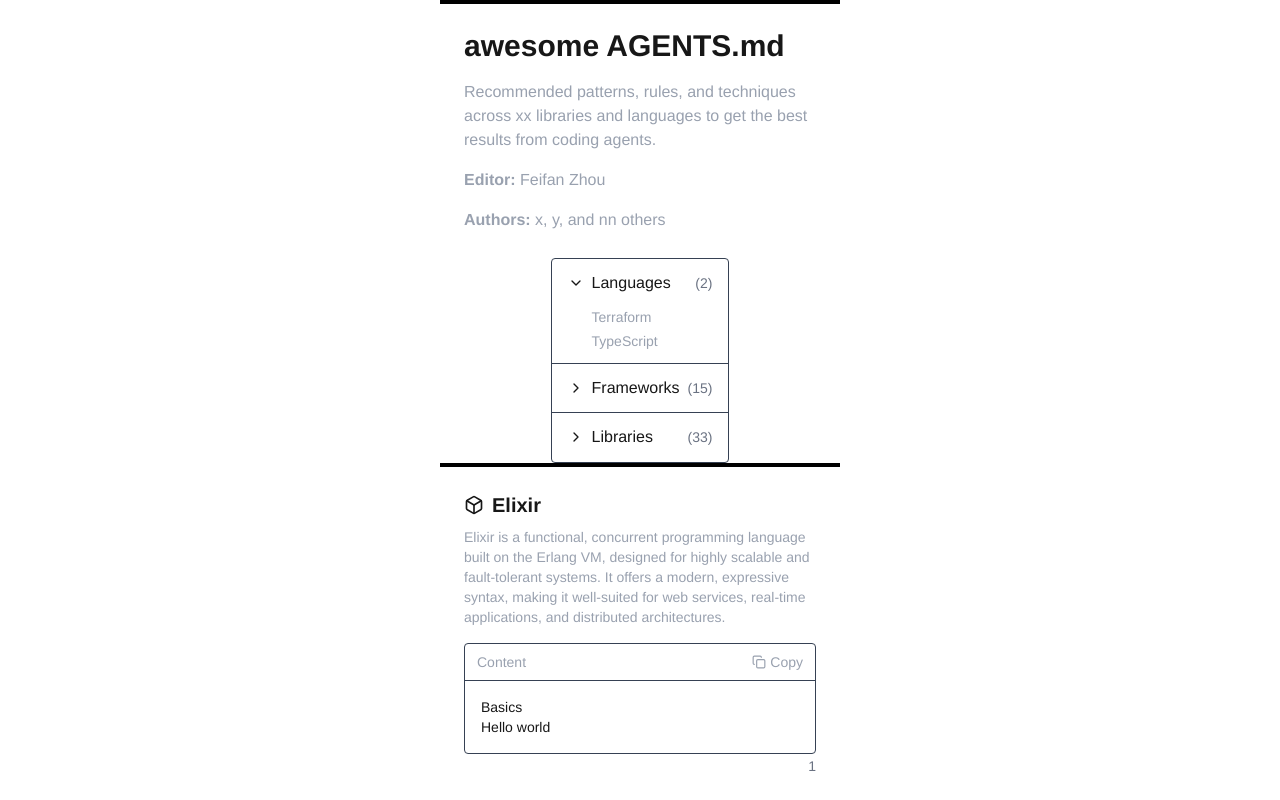
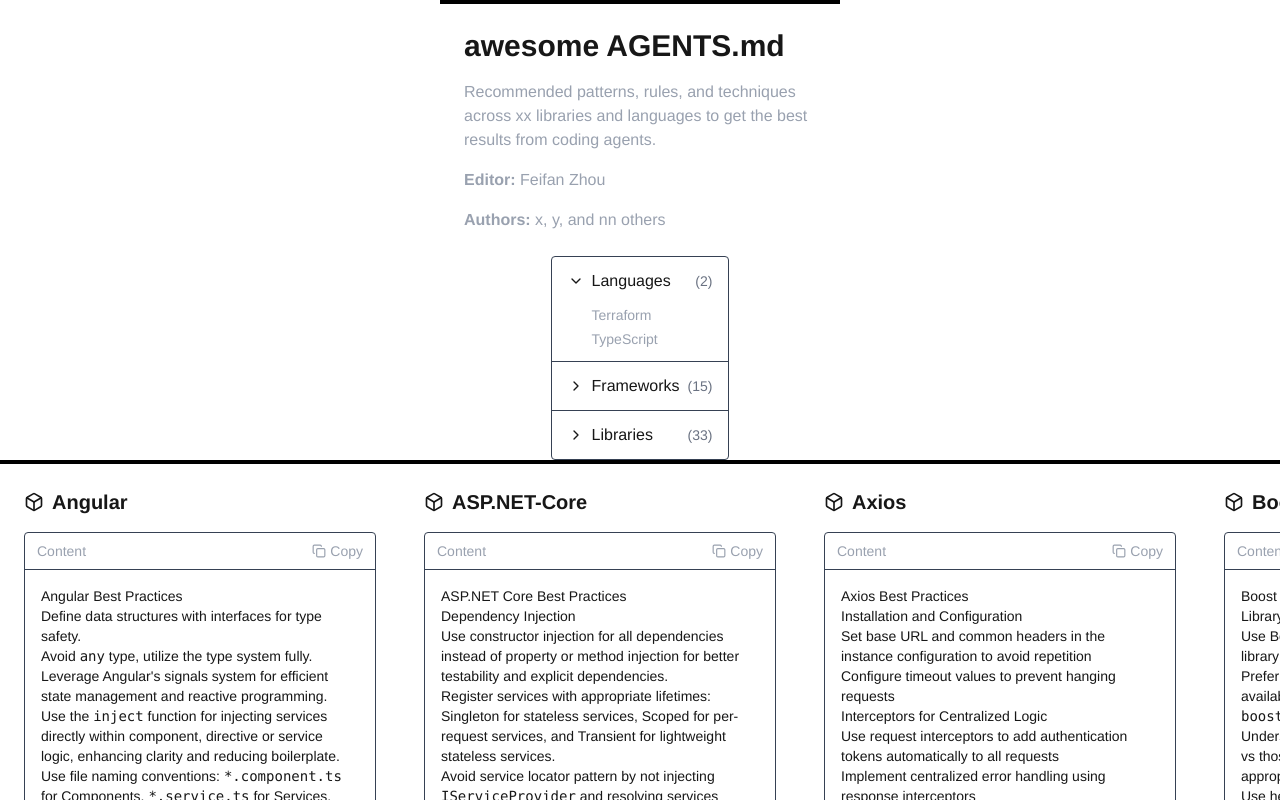
Before and after one commit to tanagram/awesomeagents.md, a Next.js app: page / in a window 1280 px wide. Shown: the top 800 px of the page. Built offline with nearby package versions, Linux system fonts and the light colour scheme.

Commit message:
Render a content card for every entry

```diff
--- a/package.json
+++ b/package.json
@@ -15,7 +15,8 @@
   "dependencies": {
     "next": "16.0.5",
     "react": "19.2.0",
-    "react-dom": "19.2.0"
+    "react-dom": "19.2.0",
+    "react-markdown": "^10.1.0"
   },
   "devDependencies": {
     "@tailwindcss/postcss": "^4",
--- a/src/app/page.tsx
+++ b/src/app/page.tsx
@@ -1,28 +1,28 @@
+import Markdown from "react-markdown";
 import { ContentCard } from "@/components/ContentCard";
 import { TitleCard } from "@/components/TitleCard";
 import { TableOfContents } from "@/components/TableOfContents";
 import { getTableOfContentsData } from "@/lib/getTableOfContentsData";
+import { getContentEntries } from "@/lib/getContentEntries";
 
 export default async function Home() {
   const tocData = await getTableOfContentsData();
+  const contentEntries = await getContentEntries();
 
   return (
     <div className="grid min-h-screen justify-items-center">
       <TitleCard />
       <TableOfContents data={tocData} />
-      <ContentCard
-        title="Elixir"
-        description="Elixir is a functional, concurrent programming language built on the Erlang VM, designed for highly scalable and fault-tolerant systems. It offers a modern, expressive syntax, making it well-suited for web services, real-time applications, and distributed architectures."
-        content={
-          <div>
-            <h1>Basics</h1>{" "}
-            <ol>
-              <li>Hello world</li>
-            </ol>
-          </div>
-        }
-        pageNumber={1}
-      />
+      <div className="flex w-full flex-col gap-6 md:flex-row md:gap-0 md:overflow-x-auto">
+        {contentEntries.map((entry, index) => (
+          <ContentCard
+            key={`${entry.category}-${entry.name}`}
+            title={entry.name}
+            content={<Markdown>{entry.content}</Markdown>}
+            pageNumber={index + 1}
+          />
+        ))}
+      </div>
     </div>
   );
 }
--- a/src/components/ContentCard.tsx
+++ b/src/components/ContentCard.tsx
@@ -49,7 +49,7 @@
   };
 
   return (
-    <div className="flex h-full flex-col justify-between border-t-4 border-solid border-t-black p-6 md:max-w-[400px] dark:border-t-white">
+    <div className="flex h-full flex-col justify-between border-t-4 border-solid border-t-black p-6 md:w-[400px] md:shrink-0 dark:border-t-white">
       <div className="flex flex-col gap-4">
         <div className="flex flex-col gap-2">
           <div className="flex items-center gap-2">
--- /dev/null
+++ b/src/lib/getContentEntries.ts
@@ -0,0 +1,38 @@
+import fs from "fs";
+import path from "path";
+
+export type ContentCategory = "languages" | "frameworks" | "libraries";
+
+export interface ContentEntry {
+  name: string;
+  category: ContentCategory;
+  content: string;
+}
+
+export async function getContentEntries(): Promise<ContentEntry[]> {
+  const contentDir = path.join(process.cwd(), "content");
+  const categories: ContentCategory[] = ["languages", "frameworks", "libraries"];
+  const entries: ContentEntry[] = [];
+
+  for (const category of categories) {
+    const categoryPath = path.join(contentDir, category);
+    try {
+      const files = fs.readdirSync(categoryPath);
+      for (const file of files) {
+        if (file.endsWith(".md") && !file.startsWith(".")) {
+          const filePath = path.join(categoryPath, file);
+          const content = fs.readFileSync(filePath, "utf-8");
+          entries.push({
+            name: file.replace(".md", ""),
+            category,
+            content,
+          });
+        }
+      }
+    } catch {
+      continue;
+    }
+  }
+
+  return entries.sort((a, b) => a.name.localeCompare(b.name));
+}
```
Also changed, not shown: 1 other file (tests, documents, lock files or other folders).
